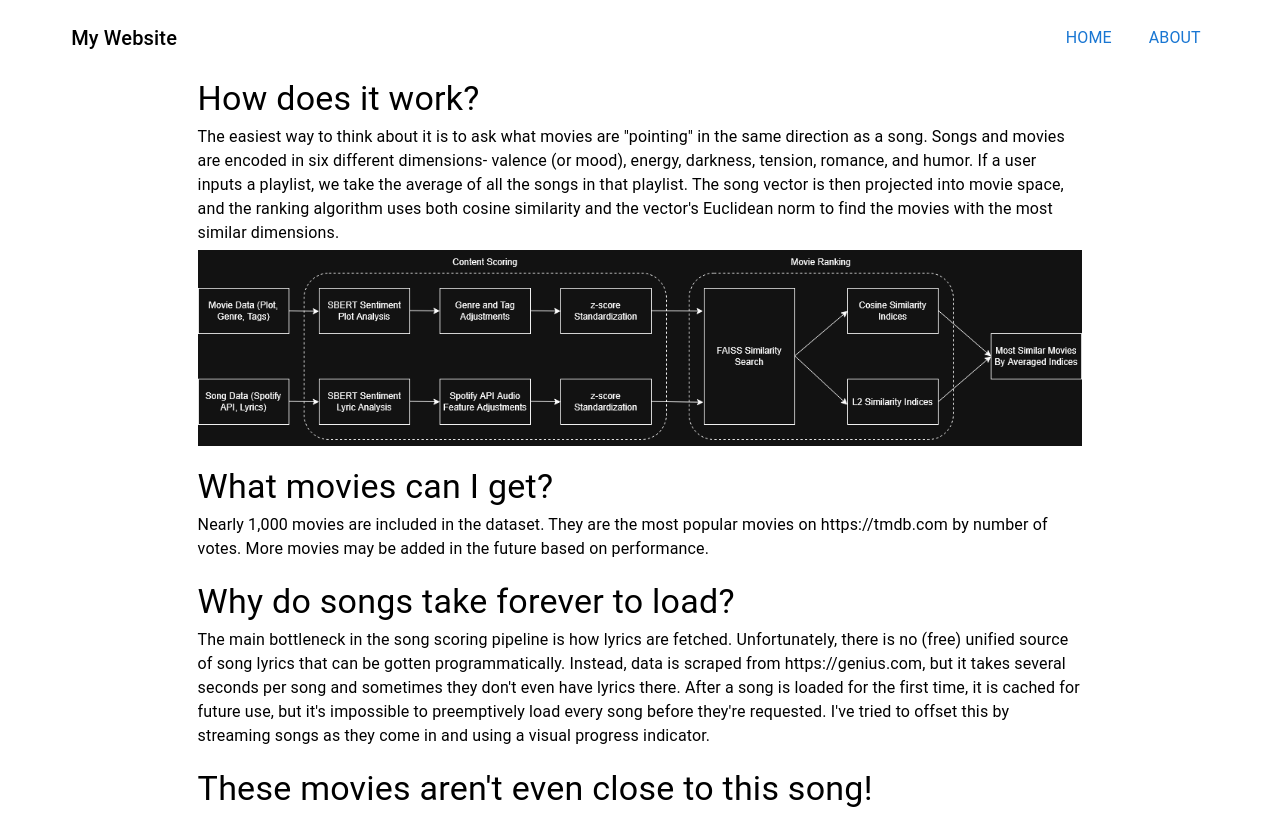
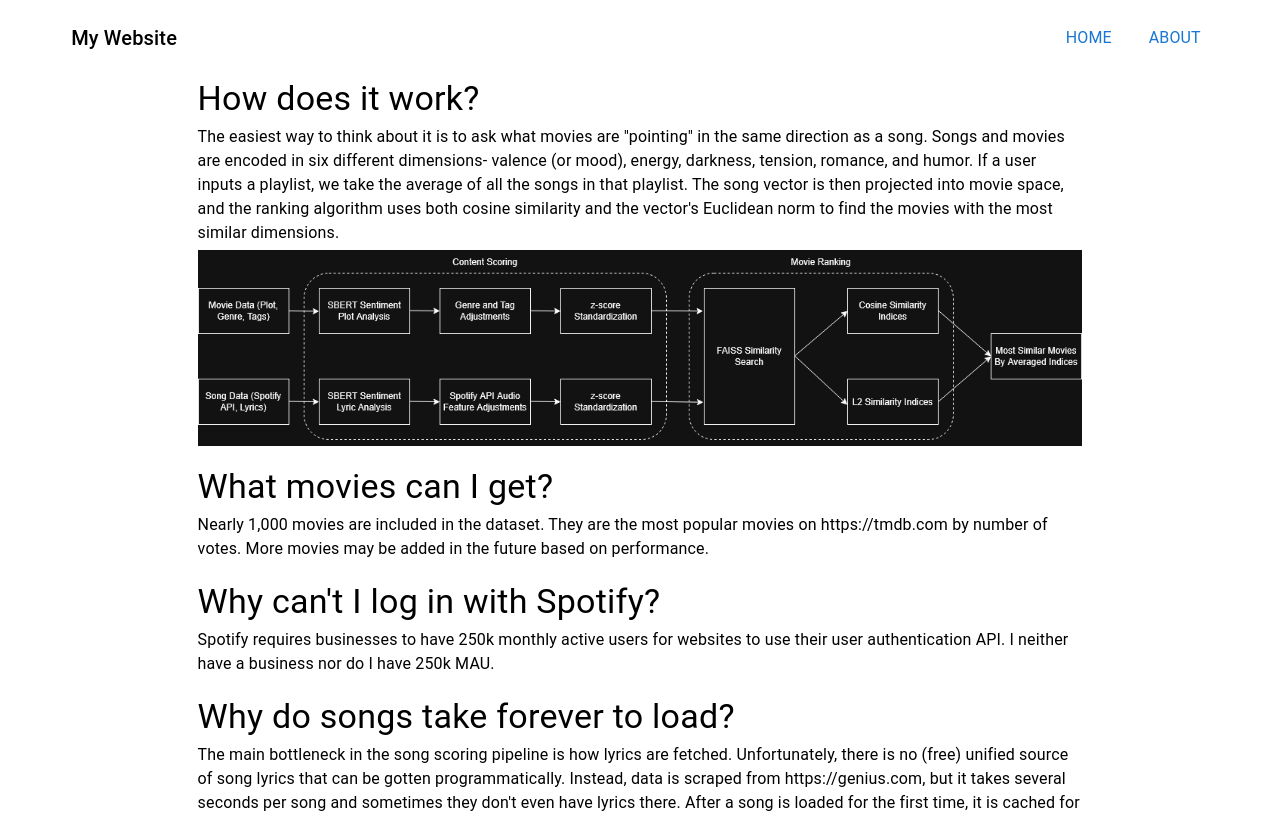
Before and after one commit to charlieboalch/song-to-movie-web, a React (Vite) app: page /about in a window 1280 px wide. Shown: the top 813 px of the page. Built offline with nearby package versions, Linux system fonts and the light colour scheme.

Commit message:
Disable Spotify for the time being

```diff
--- a/src/About.tsx
+++ b/src/About.tsx
@@ -18,6 +18,10 @@ export const About = () => {
             <Typography variant={'body1'}>Nearly 1,000 movies are included in the dataset. They are the most popular movies on https://tmdb.com by number of votes. More movies may be added in the future based on performance.</Typography>
         </InfoSection>
         <InfoSection>
+            <Typography variant={'h4'}>Why can't I log in with Spotify?</Typography>
+            <Typography variant={'body1'}>Spotify requires businesses to have 250k monthly active users for websites to use their user authentication API. I neither have a business nor do I have 250k MAU.</Typography>
+        </InfoSection>
+        <InfoSection>
             <Typography variant={'h4'}>Why do songs take forever to load?</Typography>
             <Typography variant={'body1'}>The main bottleneck in the song scoring pipeline is how lyrics are fetched. Unfortunately, there is no (free) unified source of song lyrics that can be gotten programmatically. Instead, data is scraped from https://genius.com, but it takes several seconds per song and sometimes they don't even have lyrics there. After a song is loaded for the first time, it is cached for future use, but it's impossible to preemptively load every song before they're requested. I've tried to offset this by streaming songs as they come in and using a visual progress indicator.</Typography>
         </InfoSection>
--- a/src/components/Auth.tsx
+++ b/src/components/Auth.tsx
@@ -43,8 +43,8 @@ export const Auth = ({ setSpotifySdk }: AuthParams) => {
         <Typography variant={'h2'}>My Website</Typography>
         <Typography variant={'h4'}>Still Under Construction</Typography>
         <AuthButtons>
-            <ServiceButton variant={'contained'} onClick={spotifyAuth}>Log in with Spotify</ServiceButton>
-            <ServiceButton variant={'contained'} onClick={noAuth} color={'error'}>No Auth</ServiceButton>
+            <ServiceButton variant={'contained'} disabled onClick={spotifyAuth}>Log in with Spotify</ServiceButton>
+            <ServiceButton variant={'contained'} onClick={noAuth} color={'error'}>Don't log in</ServiceButton>
         </AuthButtons>
     </Content>
 }
```
